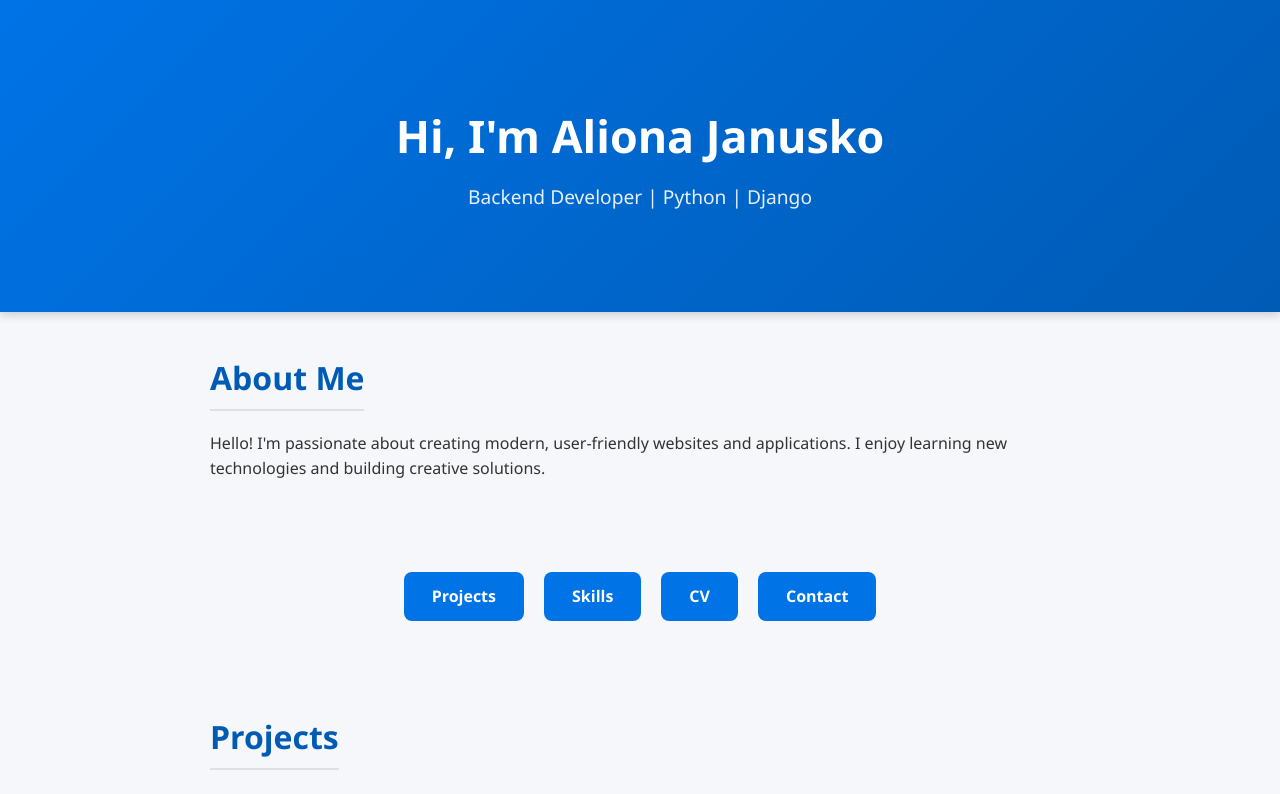
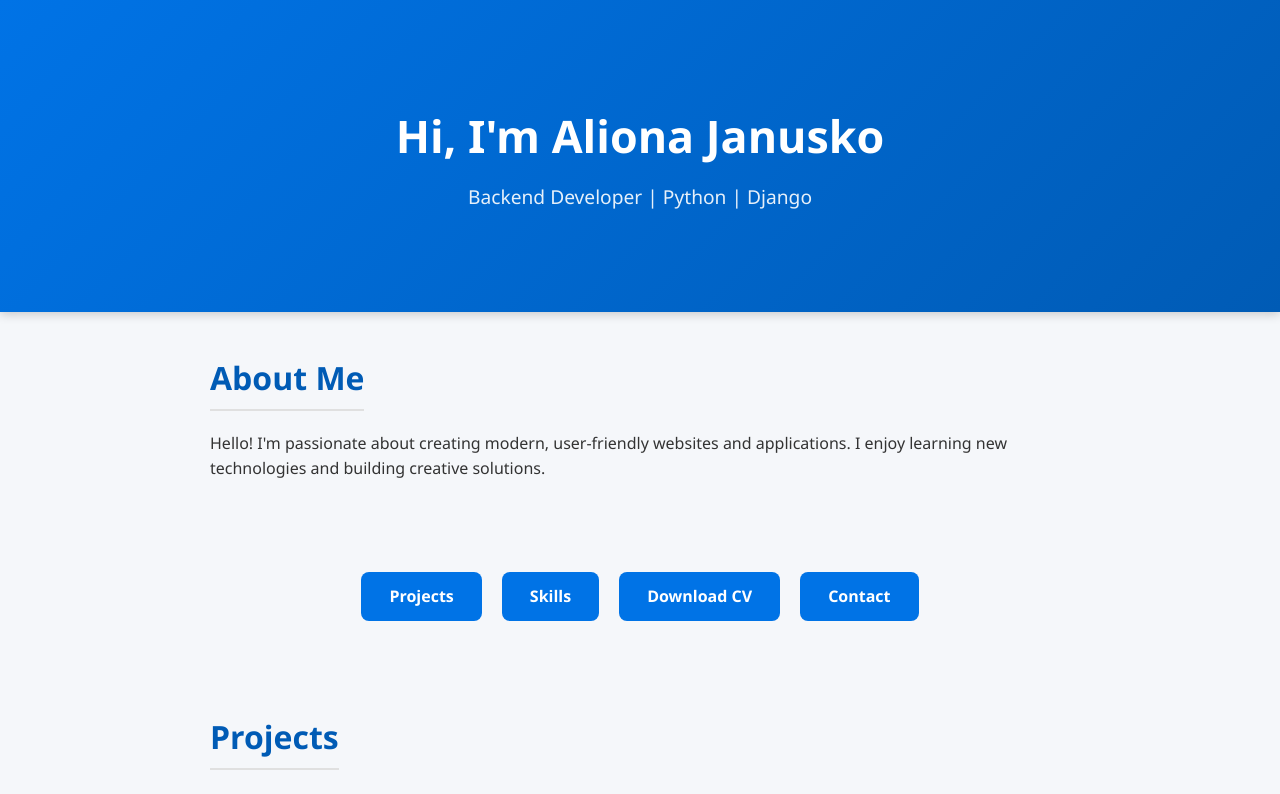
Before and after one commit to Aliona83/aliona-janusko-portfolio, a React (Vite) app: page / in a window 1280 px wide. Shown: the top 794 px of the page. Built offline with nearby package versions, Linux system fonts and the light colour scheme.

Commit message:
Add CV file

```diff
--- a/src/App.tsx
+++ b/src/App.tsx
@@ -29,8 +29,10 @@
         <section id="navigation" className="container center">
           <a className="btn" href="#projects">Projects</a>
           <a className="btn" href="#skills">Skills</a>
-          <a className="btn" href="/cv.pdf" target="_blank" rel="noopener noreferrer">CV</a>
-          <a className="btn" href="#contact">Contact</a>
+          <a className="btn" href={`${import.meta.env.BASE_URL}cv.pdf`} download>
+            Download CV
+          </a>
+                    <a className="btn" href="#contact">Contact</a>
         </section>
 
         {/* Projects */}
```
Also changed, not shown: 1 other file (tests, documents, lock files or other folders).
